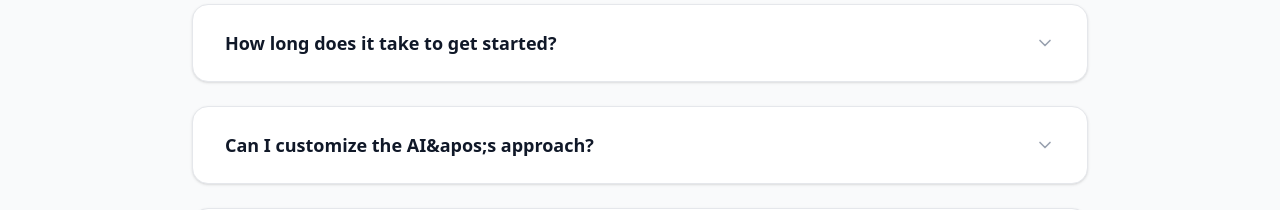
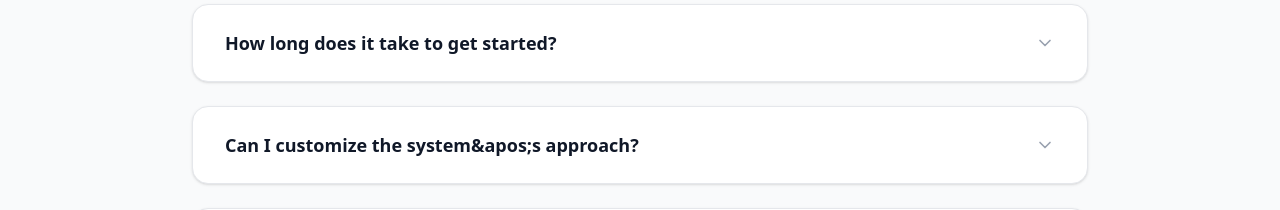
Before and after one commit to kscronin71/deal-crafter-landing, a Next.js app: page / in a window 1280 px wide. Shown: the part 5160-5370 px from the top of the page. Built offline with nearby package versions, Linux system fonts and the light colour scheme.

Commit message:
Fix FAQ technical terms and improve Stripe checkout debugging

```diff
--- a/src/components/CTASection.tsx
+++ b/src/components/CTASection.tsx
@@ -18,9 +18,11 @@ export default function CTASection() {
       return;
     }
 
+    console.log('Starting checkout process for email:', email);
     setIsLoading(true);
 
     try {
+      console.log('Making API request to create checkout session...');
       const response = await fetch('/api/create-checkout-session', {
         method: 'POST',
         headers: {
@@ -29,11 +31,14 @@ export default function CTASection() {
         body: JSON.stringify({ email }),
       });
 
+      console.log('Response status:', response.status);
       const data = await response.json();
+      console.log('Response data:', data);
 
       if (data.sessionId) {
+        console.log('Redirecting to Stripe checkout:', `https://checkout.stripe.com/c/pay/${data.sessionId}`);
         // Redirect to Stripe checkout
-        window.location.href = `https://checkout.stripe.com/pay/${data.sessionId}`;
+        window.location.href = `https://checkout.stripe.com/c/pay/${data.sessionId}`;
       } else {
         throw new Error(data.error || 'Failed to create checkout session');
       }
--- a/src/components/FAQSection.tsx
+++ b/src/components/FAQSection.tsx
@@ -6,11 +6,11 @@ import { ChevronDown, ChevronUp } from 'lucide-react';
 const faqs = [
   {
     question: 'How does Deal Crafter AI find qualified leads?',
-    answer: 'We use advanced AI algorithms to scan millions of business profiles across LinkedIn, company databases, and industry directories. Our AI identifies prospects based on your target criteria including industry, company size, location, and decision-making roles.'
+    answer: 'We use advanced technology to scan millions of business profiles across LinkedIn and other professional networks. Our system identifies prospects based on your target criteria including industry, company size, location, and decision-making roles.'
   },
   {
     question: 'Are the AI-generated emails really personalized?',
-    answer: 'Yes! Our AI analyzes each prospect&apos;s company, role, industry, and recent activities to create truly personalized messages. Unlike generic templates, every email is crafted specifically for that individual prospect to maximize reply rates.'
+    answer: 'Yes! Our system analyzes each prospect&apos;s company, role, industry, and recent activities to create truly personalized messages. Unlike generic templates, every email is crafted specifically for that individual prospect to maximize reply rates.'
   },
   {
     question: 'What if I&apos;m not satisfied with the results?',
@@ -21,8 +21,8 @@ const faqs = [
     answer: 'Setup takes just 5 minutes. Simply connect your email, define your target market, and our AI starts finding and reaching out to qualified prospects immediately. You&apos;ll see your first results within 24 hours.'
   },
   {
-    question: 'Can I customize the AI&apos;s approach?',
-    answer: 'Absolutely! You can set your own messaging tone, customize your value proposition, and even upload your own templates. The AI learns from your preferences and gets better over time.'
+    question: 'Can I customize the system&apos;s approach?',
+    answer: 'Absolutely! You can set your own messaging tone, customize your value proposition, and even upload your own templates. The system learns from your preferences and gets better over time.'
   },
   {
     question: 'Is this compliant with email regulations?',
```
